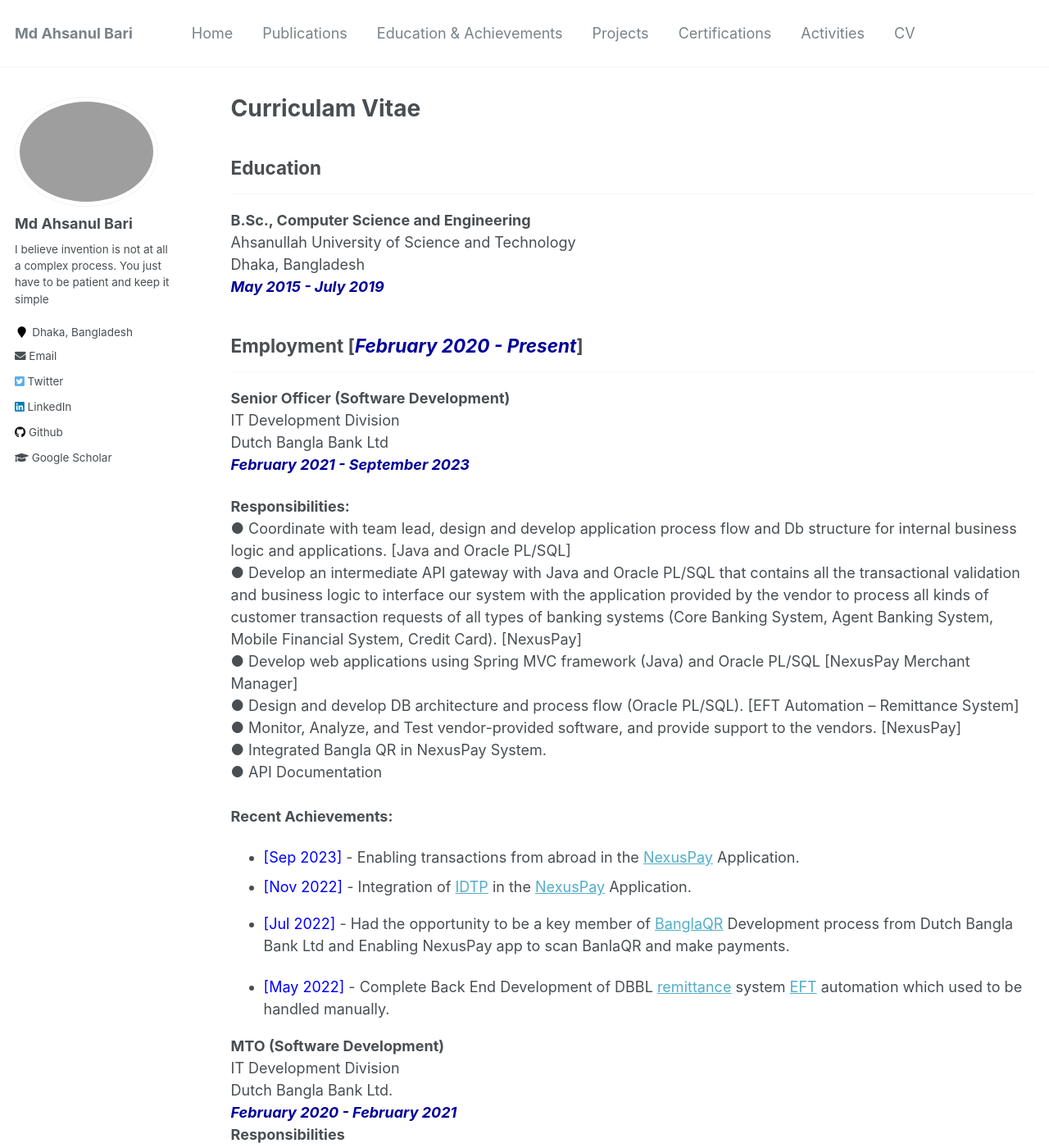
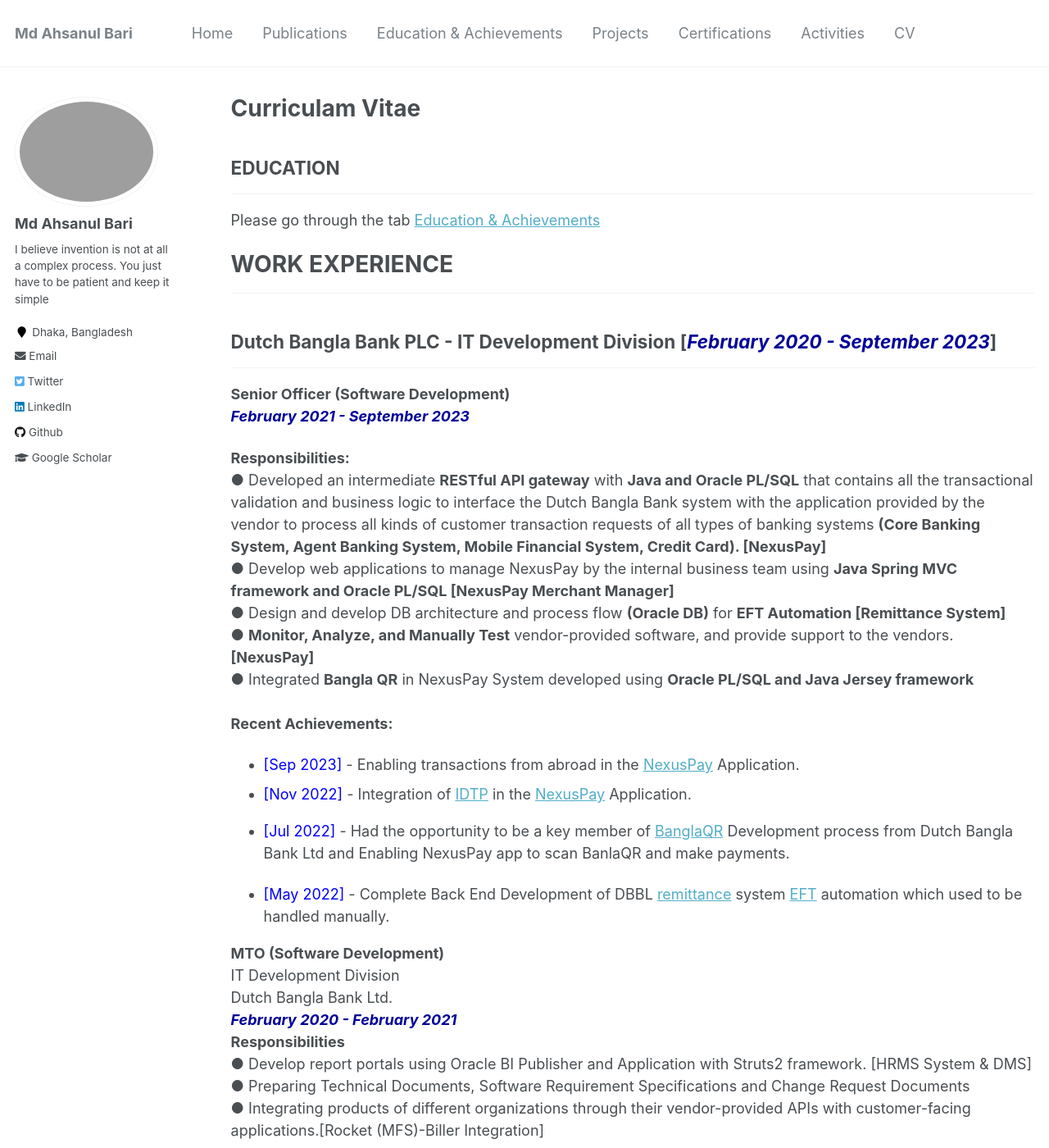
Before and after one commit to AhsanulBariRomi/ahsanul-bari.github.io, a Jekyll site: the page built from _pages/cv.md, in a window 1280 px wide and 1400 px high. Shown: the whole window at 82% size. Built offline with Jekyll 4.4.1, drawn with Linux system fonts in a browser that asks for light colours.

Commit message:
Work Update

```diff
--- a/_pages/cv.md
+++ b/_pages/cv.md
@@ -7,28 +7,24 @@ redirect_from:
   - /resume
 ---
 
-## Education
+## EDUCATION
 -------------
-<b>B.Sc., Computer Science and Engineering</b><br />
-Ahsanullah University of Science and Technology<br />
-Dhaka, Bangladesh<br />
-<i style='color:#000099;'>**May 2015 - July 2019**</i>
+Please go through the tab [Education & Achievements](https://ahsanulbariromi.github.io/ahsanul-bari.github.io/education-achievements/)
 
-## Employment [<i style='color:#000099;'>**February 2020 - Present**</i>]<br/>
+# WORK EXPERIENCE<br/>
+-------------
+
+## Dutch Bangla Bank PLC - IT Development Division [<i style='color:#000099;'>**February 2020 - September 2023**</i>]<br/>
 -------------
 <b>Senior Officer (Software Development)</b><br />
-IT Development Division <br/>
-Dutch Bangla Bank Ltd<br />
 <i style='color:#000099;'>**February 2021 - September 2023**</i><br/>
 
 <b>Responsibilities:</b> <br/>
-● Coordinate with team lead, design and develop application process flow and Db structure for internal business logic and applications. [Java and Oracle PL/SQL]<br/>
-● Develop an intermediate API gateway with Java and Oracle PL/SQL that contains all the transactional validation and business logic to interface our system with the application provided by the vendor to process all kinds of customer transaction requests of all types of banking systems (Core Banking System, Agent Banking System, Mobile Financial System, Credit Card). [NexusPay]<br/>
-● Develop web applications using Spring MVC framework (Java) and Oracle PL/SQL [NexusPay Merchant Manager]<br/>
-● Design and develop DB architecture and process flow (Oracle PL/SQL). [EFT Automation – Remittance System]<br/>
-● Monitor, Analyze, and Test vendor-provided software, and provide support to the vendors. [NexusPay]<br/>
-● Integrated Bangla QR in NexusPay System.<br/>
-● API Documentation<br/>
+● Developed an intermediate <b>RESTful API gateway</b> with <b>Java and Oracle PL/SQL</b> that contains all the transactional validation and business logic to interface the Dutch Bangla Bank system with the application provided by the vendor to process all kinds of customer transaction requests of all types of banking systems <b>(Core Banking System, Agent Banking System, Mobile Financial System, Credit Card). [NexusPay] </b><br/>
+● Develop web applications to manage NexusPay by the internal business team using <b>Java Spring MVC framework and Oracle PL/SQL [NexusPay Merchant Manager] </b> <br/>
+● Design and develop DB architecture and process flow <b>(Oracle DB)</b> for <b>EFT Automation [Remittance System]</b><br/>
+● <b>Monitor, Analyze, and Manually Test</b> vendor-provided software, and provide support to the vendors. <b>[NexusPay]</b><br/>
+● Integrated <b>Bangla QR</b> in NexusPay System developed using <b>Oracle PL/SQL and Java Jersey framework</b><br/>
 <br/>
 <b>Recent Achievements:</b> <br/>
 - <span style="color:Blue"> [Sep 2023] </span> - Enabling transactions from abroad in the [NexusPay](https://www.dutchbanglabank.com/nexuspay/nexusPay-home.html) Application.
```
